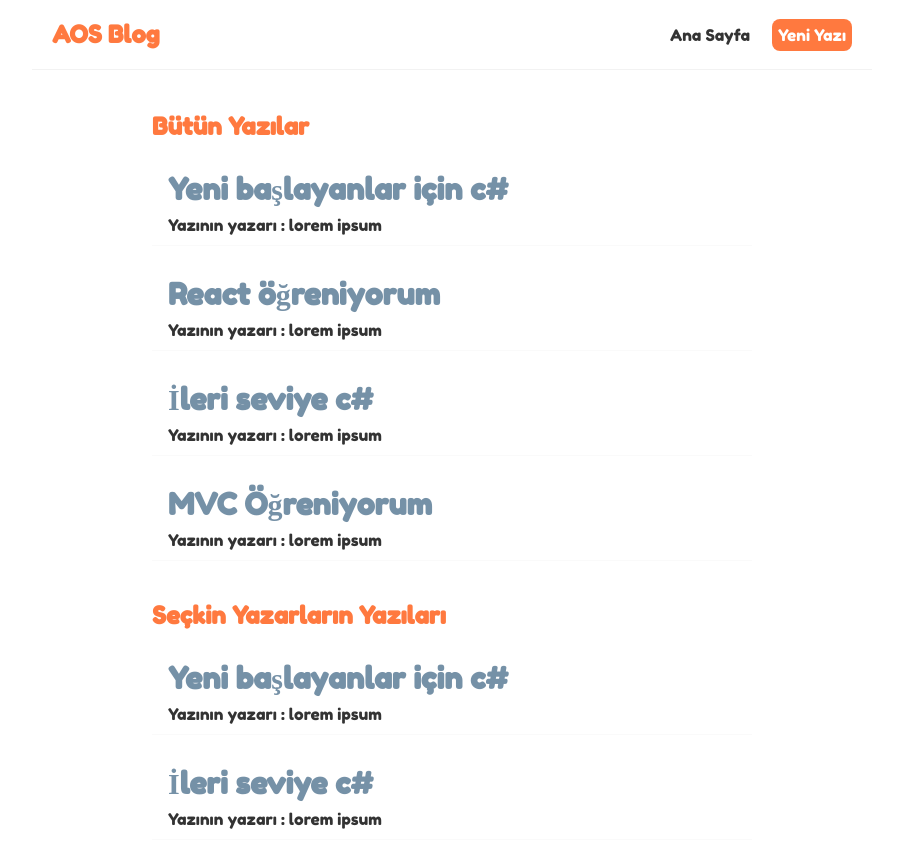
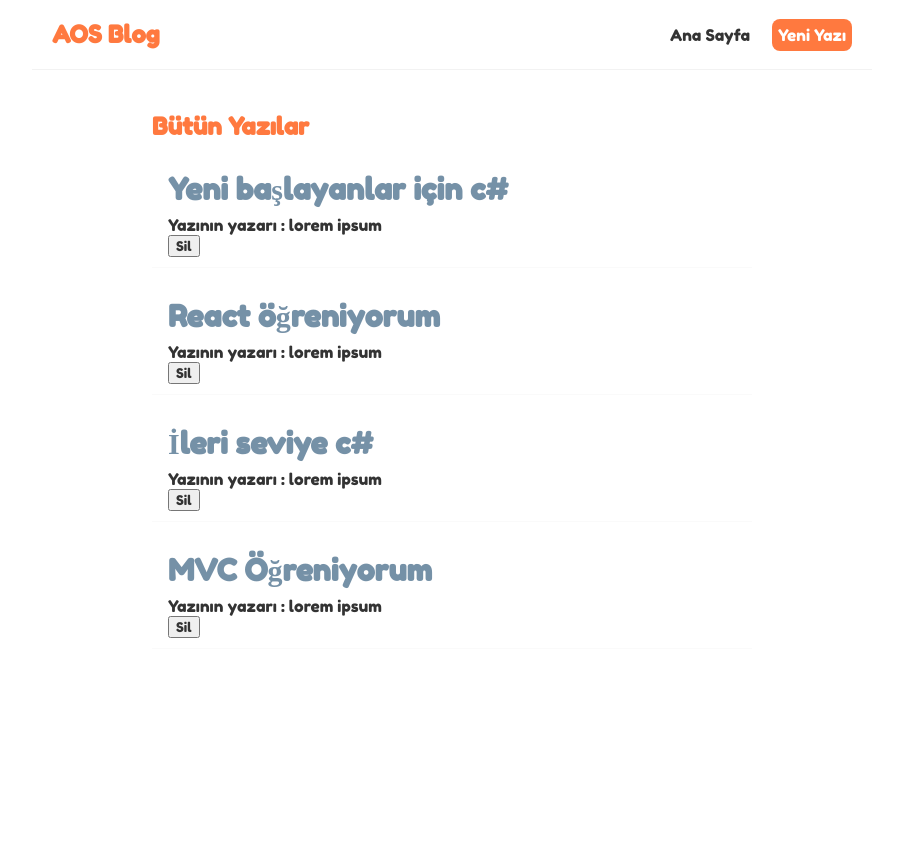
Before and after one commit to eerzik/temel-react-app, a React (Create React App) app: page / in a window 1280 px wide. Shown: the top 868 px of the page, without its empty margins (188-1091 px from the left). After the commit the page ends 800 px from the top, so only its background shows below. Built offline with nearby package versions, Linux system fonts and the light colour scheme.

Commit message:
Props olarak function kullanma

```diff
--- a/src/BlogList.js
+++ b/src/BlogList.js
@@ -1,6 +1,6 @@
 import React from 'react';
 
-const BlogList = ({bloglar,baslik}) => {
+const BlogList = ({bloglar,baslik,handleClick}) => {
 
 
     return (
@@ -10,6 +10,7 @@
                 <div className="blog-preview" key={blog.id}>
                     <h2>{blog.ad}</h2>
                     <p>Yazının yazarı : {blog.aciklama}</p>
+                    <button onClick={()=>handleClick(blog.id)} >Sil</button>
                 </div>
             ))
             }
--- a/src/Home.js
+++ b/src/Home.js
@@ -33,12 +33,15 @@
         }
     ])
 
+    const handleClick = (id) => {
+        const newBlogs = blogs.filter(blog => blog.id !== id);
+        setBlogs(newBlogs);
+    }
 
     return (
         <div className="home">
-            <BlogList bloglar={blogs} baslik="Bütün Yazılar" />
-            <br></br>
-            <BlogList bloglar={blogs.filter((blog)=>blog.yazar=='luffy')} baslik='Seçkin Yazarların Yazıları'></BlogList>
+            <BlogList bloglar={blogs} baslik="Bütün Yazılar" handleClick={handleClick} />
+
         </div>
 
     );
```
